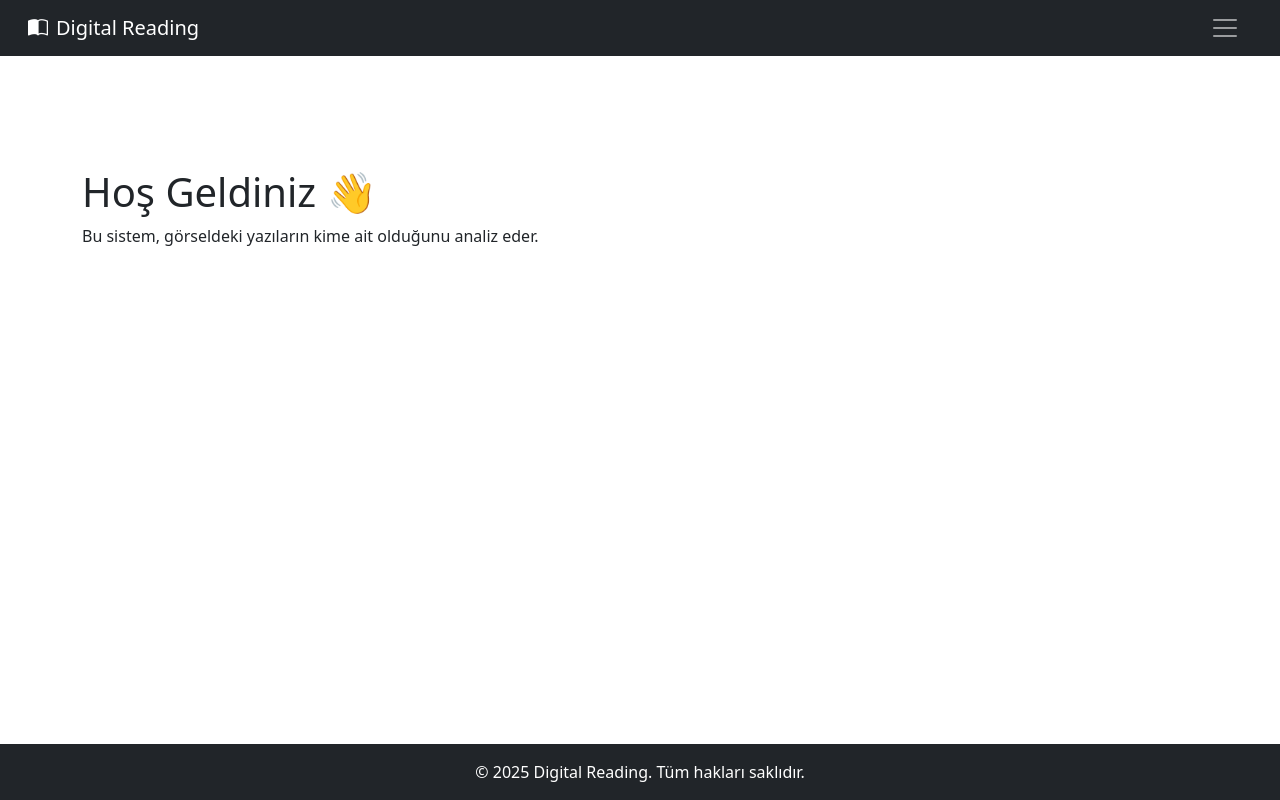
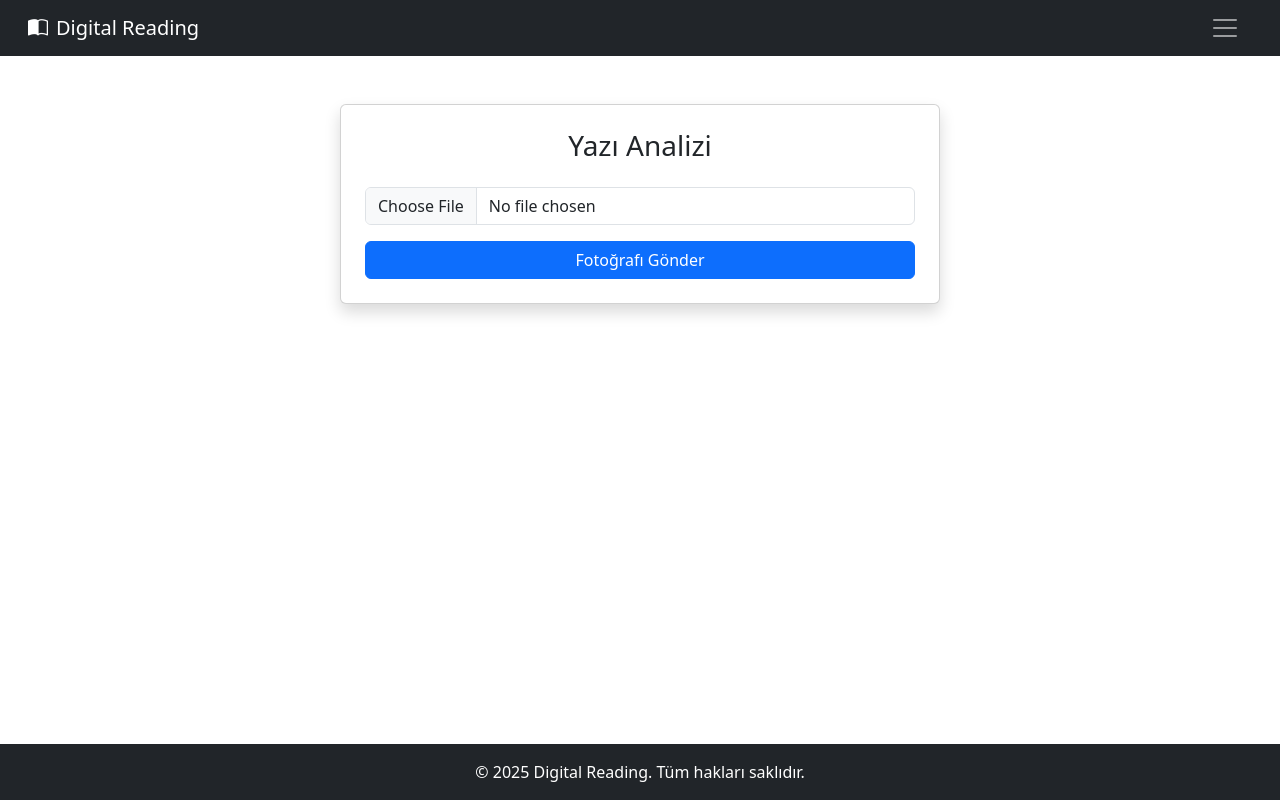
Before and after one commit to RuhanKarimov/HandWriting-Recognation, a React (Create React App) app: page / in a window 1280 px wide. Built offline with nearby package versions, Linux system fonts and the light colour scheme.

Commit message:
port ve home

```diff
--- a/src/App.js
+++ b/src/App.js
@@ -13,8 +13,7 @@ function App() {
 
             <main className="flex-fill">
                 <Routes>
-                    <Route path="/" element={<Home />} />
-                    <Route path="/upload" element={<Upload />} />
+                    <Route index element={<Upload />} />
                     <Route path="/result" element={<Result />} />
                     <Route path="/about" element={<About />} />
                     <Route path="*" element={<div className="container mt-5">404 - Sayfa bulunamadı</div>} />
--- a/src/components/Navbar.jsx
+++ b/src/components/Navbar.jsx
@@ -50,20 +50,10 @@ export default function Navbar() {
                 className={`custom-menu ${isOpen ? 'show' : ''}`}
             >
                 <ul className="nav flex-column p-3">
+
                     <li className="nav-item">
                         <NavLink
                             to="/"
-                            end
-                            className={({isActive}) =>
-                                `nav-link text-white ${isActive ? 'active-link' : ''}`
-                            }
-                        >
-                            <i className="bi bi-house me-2"></i>Ana Sayfa
-                        </NavLink>
-                    </li>
-                    <li className="nav-item">
-                        <NavLink
-                            to="/upload"
                             className={({isActive}) =>
                                 `nav-link text-white ${isActive ? 'active-link' : ''}`
                             }
--- a/src/pages/Upload.jsx
+++ b/src/pages/Upload.jsx
@@ -45,7 +45,7 @@ function Upload() {
 
         try {
             const imageBase64 = await toBase64(selectedFile);
-            const response = await axios.post('http://localhost:5000/predict', formData, {
+            const response = await axios.post('http://localhost:5002/predict', formData, {
                 headers: {
                     'Content-Type': 'multipart/form-data',
                 },
```
